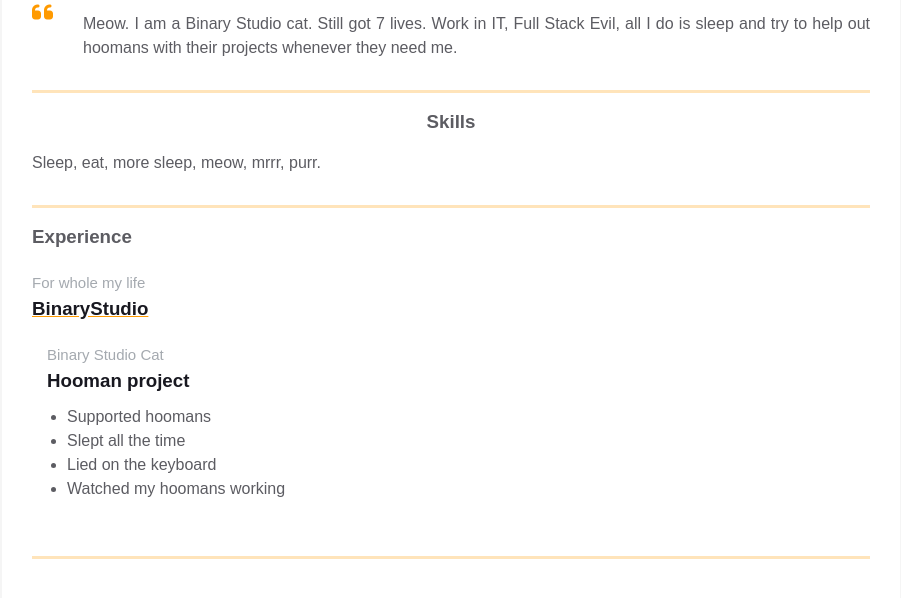
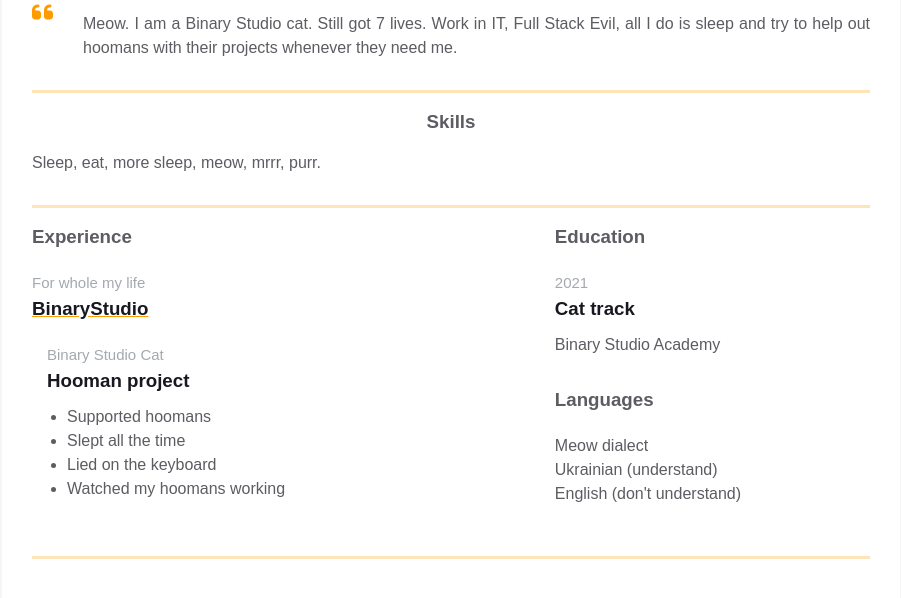
Before and after one commit to lavreniukk/homepage, a plain HTML site: page index.html in a window 1280 px wide. Shown: the part 338-936 px from the top of the page, without its empty margins (189-1090 px from the left). Drawn offline with Linux system fonts and the light colour scheme.

Commit message:
Added additional info

```diff
--- a/index.html
+++ b/index.html
@@ -87,7 +87,28 @@
                 </div>
 
                 <div class="additional-info fv">
-                </div>
+                    <div class="additional-info__education">
+                      <h3 class="additional-info__education-header">Education</h3>
+                      <div class="additional-info__education-university">
+                        <span class="additional-info__education-university-durability">2021</span>
+                        <h3 class="additional-info__education-university-speciality">Cat track</h3>
+                        <p class="additional-info__education-university-name">Binary Studio Academy</p>
+                      </div>
+                    </div>
+
+                    <div class="additional-info__languages">
+                      <h3 class="additional-info__languages-header">Languages</h3>
+                      <p class="additional-info__languages-item">
+                        Meow dialect
+                      </p>
+                      <p class="additional-info__languages-item">
+                        Ukrainian (understand)
+                      </p>
+                      <p class="additional-info__languages-item">
+                        English (don't understand)
+                      </p>
+                    </div>
+                  </div>
             </div>
             </div>
           </div>
```
